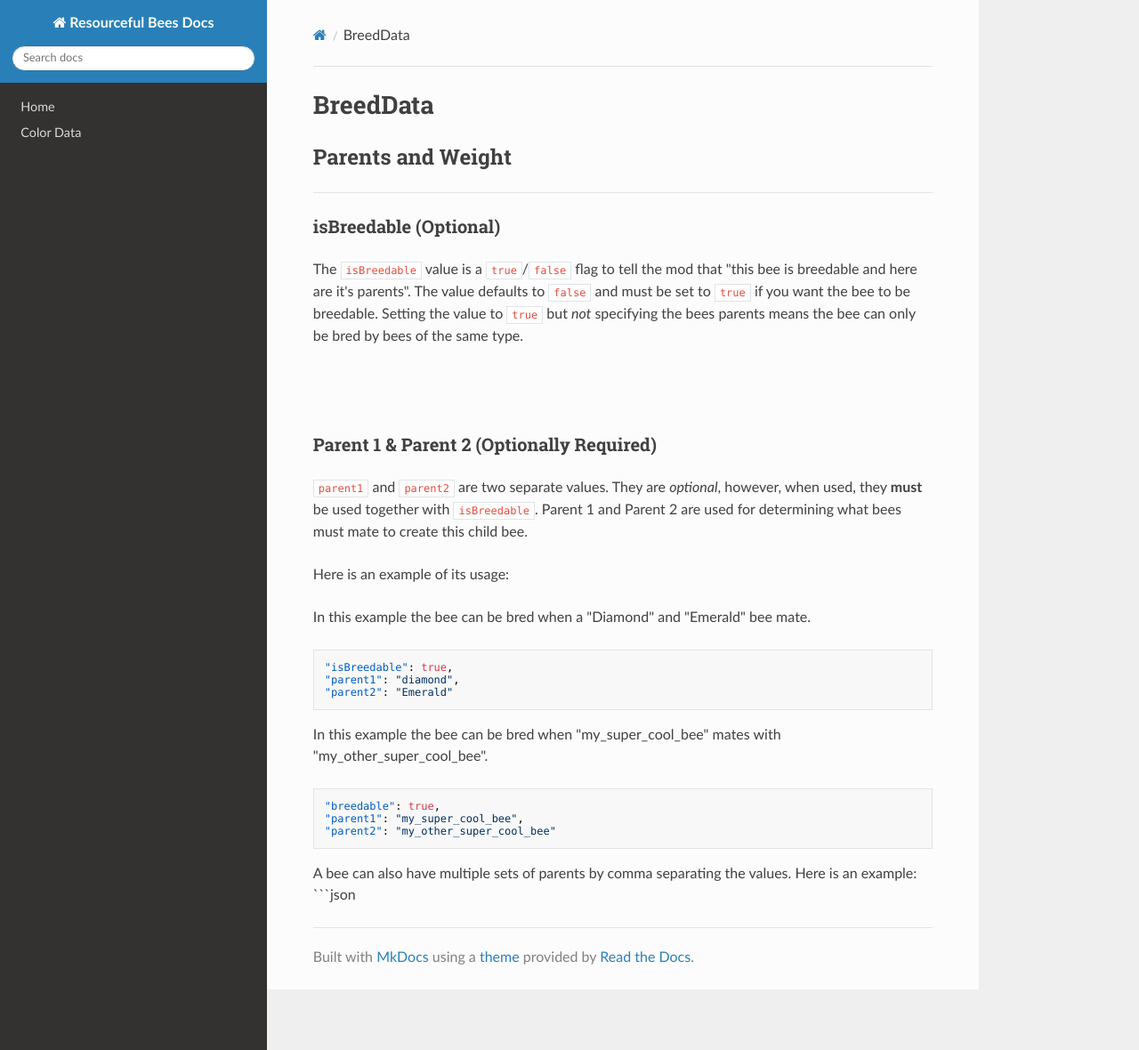
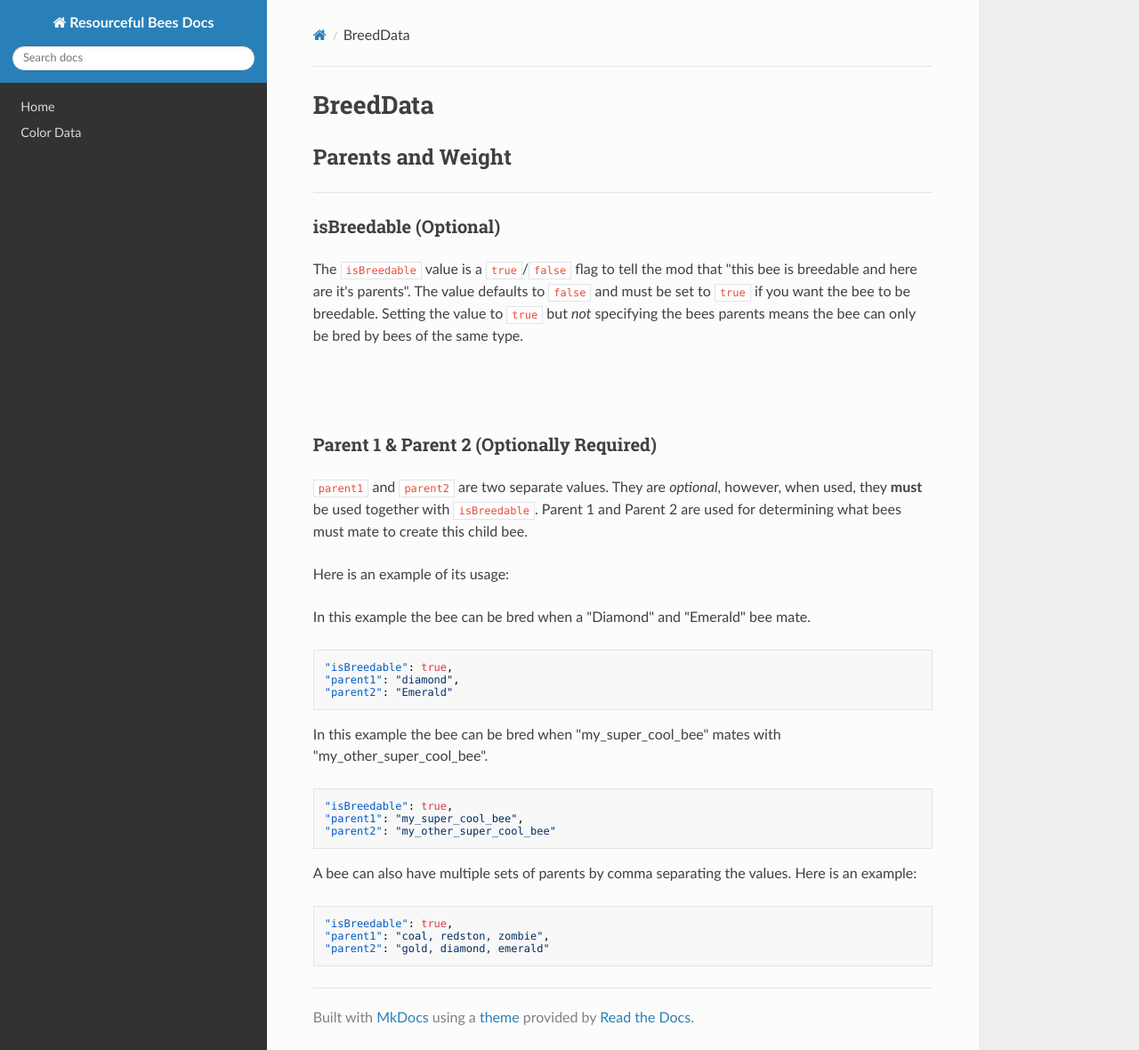
Before and after one commit to Team-Resourceful/ResourcefulBeesDocs, an MkDocs documentation site: the page built from docs/bee_data/breed_data.md, in a window 1280 px wide and 1180 px high. Shown: the whole window at 89% size. Built offline with MkDocs 1.6.1, drawn with Linux system fonts in a browser that asks for light colours; nearby versions of some CDN libraries.

Commit message:
docs/bee_data/breed_data.md updated from https://stackedit.io/

````diff
--- a/docs/bee_data/breed_data.md
+++ b/docs/bee_data/breed_data.md
@@ -28,15 +28,18 @@ In this example the bee can be bred when a "Diamond" and "Emerald" bee mate.
 
 In this example the bee can be bred when "my_super_cool_bee" mates with "my_other_super_cool_bee".
 ```json
-"breedable": true,
+"isBreedable": true,
 "parent1": "my_super_cool_bee",
 "parent2": "my_other_super_cool_bee"
 ```
 
 A bee can also have multiple sets of parents by comma separating the values. Here is an example:
 ```json
-
+"isBreedable": true,
+"parent1": "coal, redston, zombie",
+"parent2": "gold, diamond, emerald"
+```
 <!--stackedit_data:
-eyJoaXN0b3J5IjpbMTk3OTcxOTcwNSwtMTExMzk3ODgxMCwxMD
+eyJoaXN0b3J5IjpbLTM1ODI5OTk5MiwtMTExMzk3ODgxMCwxMD
 c4MDUwNTIsLTc1MzkxNzMwMSw4MTAwMTc3MTldfQ==
 -->
````
